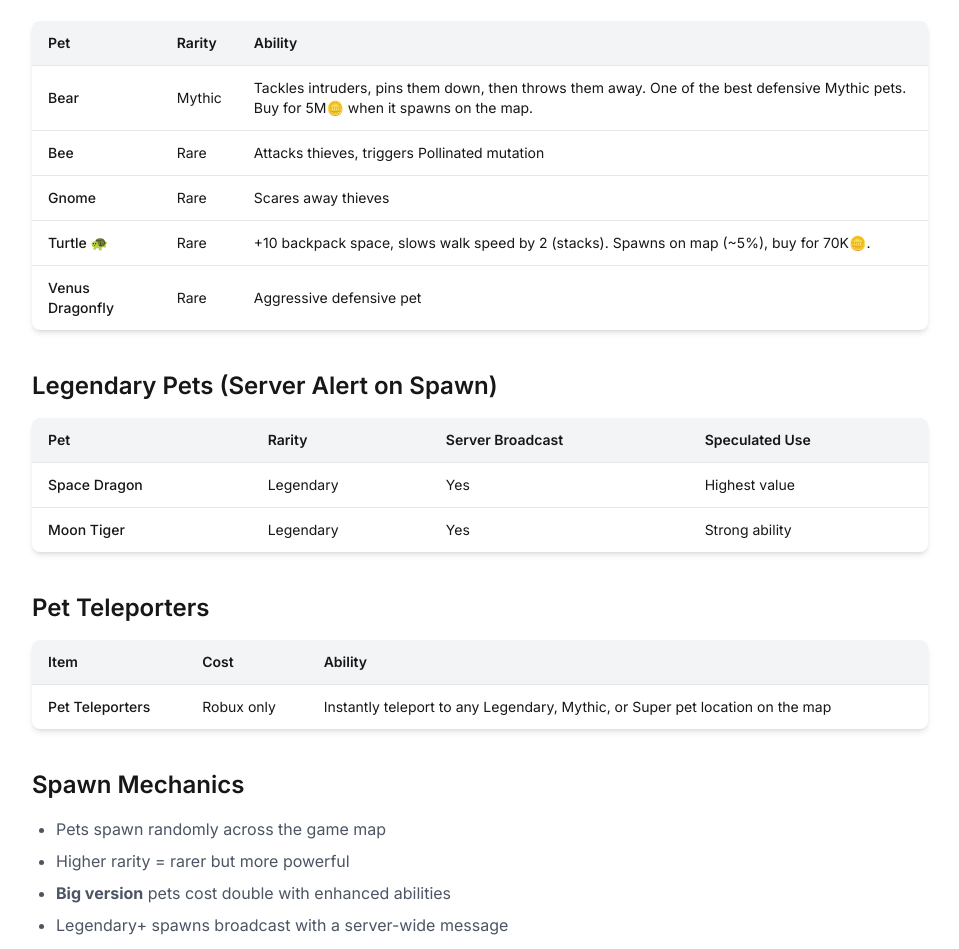
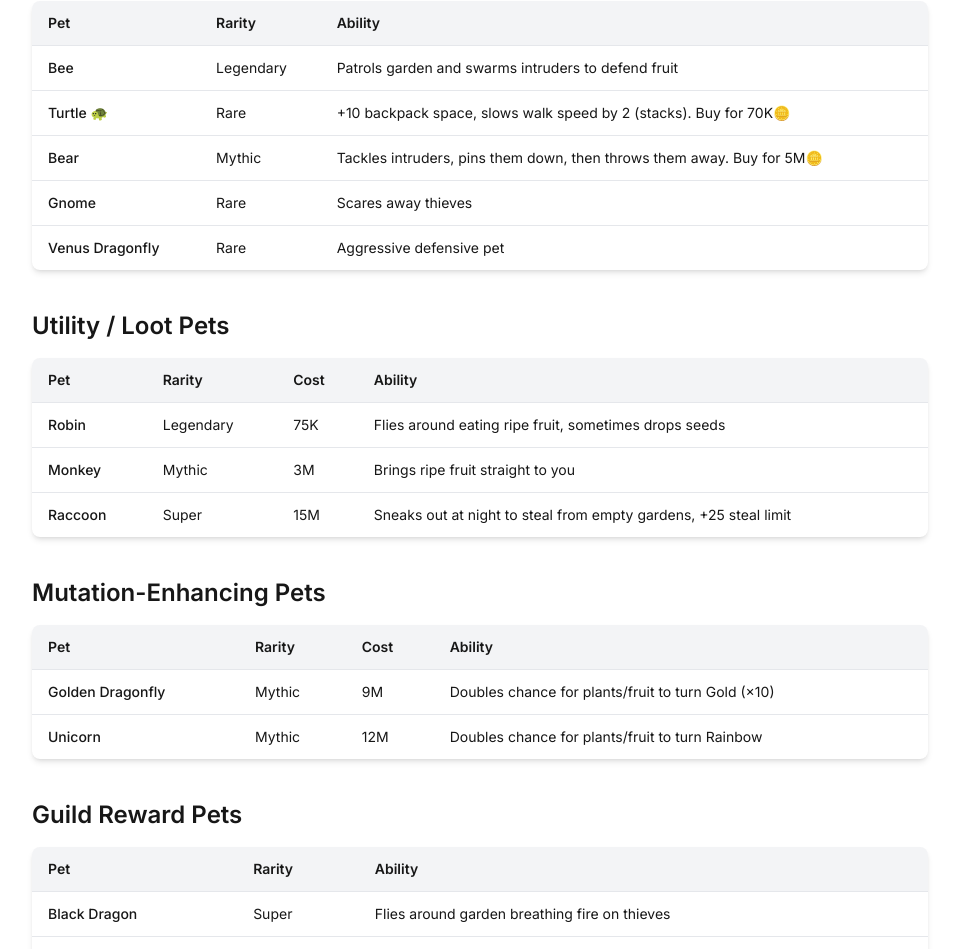
Before and after one commit to Zsmboom/gag2-calculator, a Next.js app: page /pets in a window 1280 px wide. Shown: the part 723-1672 px from the top of the page, without its empty margins (160-1119 px from the left). Built offline with nearby package versions, Linux system fonts and the light colour scheme.

Commit message:
fix: pets page with Beebom 14-pet list, mutation multipliers corrected to Beebom

```diff
--- a/src/app/mutations/page.tsx
+++ b/src/app/mutations/page.tsx
@@ -17,20 +17,19 @@ const tdClass = 'px-4 py-3 text-sm';
 
 const CONFIRMED = [
   { name: 'Aurora', mult: '×1.5', rarity: 'Mythic', how: 'Aurora Borealis night weather event' },
-  { name: 'Bloodlit', mult: '×80', rarity: 'Legendary', how: 'Blood Moon event (every 4h Lunar Glow variation)' },
-  { name: 'Electric', mult: '×70', rarity: 'Legendary', how: 'Thunderstorm weather (rare)' },
-  { name: 'Frozen', mult: '×40', rarity: 'Epic', how: 'Frost event — crop must already be Wet' },
-  { name: 'Rainbow', mult: '×30', rarity: 'Epic', how: 'Rainbow Seed trigger / natural 0.1%' },
-  { name: 'Starstruck', mult: '×25', rarity: 'Epic', how: 'Unknown event' },
+  { name: 'Bloodlit', mult: '×80 (unconfirmed)', rarity: 'Legendary', how: 'Blood Moon event (every 4h Lunar Glow variation)' },
+  { name: 'Electric', mult: '×25 (Beebom 2026)', rarity: 'Legendary', how: 'Thunderstorm weather (rare)' },
+  { name: 'Frozen', mult: '×3 (Beebom 2026)', rarity: 'Epic', how: 'Frost event — crop must already be Wet' },
+  { name: 'Rainbow', mult: '×10 (Beebom 2026)', rarity: 'Epic', how: 'Rainbow Seed trigger / natural 0.1%' },
+  { name: 'Starstruck', mult: 'TBA', rarity: 'Epic', how: 'Unknown event' },
   { name: 'Gold', mult: '×10', rarity: 'Rare', how: 'Gold Seed trigger / natural 1% / Dragonfly pet' },
-  { name: 'Chained', mult: '×4', rarity: 'Rare', how: 'Unknown' },
 ];
 
 const WEATHER = [
   { weather: 'Aurora Borealis', mutation: 'Aurora', mult: '×1.5' },
   { weather: 'Rain', mutation: 'Wet', mult: '×2' },
-  { weather: 'Thunderstorm', mutation: 'Wet → Electric', mult: '×2 → ×70' },
-  { weather: 'Frost', mutation: 'Chilled → Frozen', mult: '×2 → ×40' },
+  { weather: 'Thunderstorm', mutation: 'Wet → Electric', mult: '×2 → ×25 (Beebom 2026)' },
+  { weather: 'Frost', mutation: 'Chilled → Frozen', mult: '×2 → ×3 (Beebom 2026)' },
   { weather: 'Blood Moon', mutation: 'Bloodlit', mult: '×80' },
   { weather: 'Lunar Glow', mutation: 'Moonlit', mult: '×2' },
   { weather: 'Sandstorm', mutation: 'Sandy', mult: '×3' },
@@ -55,8 +54,8 @@ const BASE_WEATHER = [
 
 const STRATEGY = [
   { phase: 'Early', target: 'Gold (×10)', method: 'Mass plant for 1% natural chance' },
-  { phase: 'Mid', target: 'Frozen (×40)', method: 'Frost weather + pre-soak crops (Wet)' },
-  { phase: 'Late', target: 'Electric (×70)', method: 'Wait for Thunderstorm event' },
+  { phase: 'Mid', target: 'Frozen (×3)', method: 'Frost weather + pre-soak crops (Wet)' },
+  { phase: 'Late', target: 'Electric (×25)', method: 'Wait for Thunderstorm event' },
   { phase: 'Endgame', target: 'Bloodlit (×80)', method: 'Time your harvest for Blood Moon (every 4h)' },
 ];
 
--- a/src/app/pets/page.tsx
+++ b/src/app/pets/page.tsx
@@ -16,31 +16,42 @@ const thClass = 'px-4 py-3 text-left text-sm font-semibold';
 const tdClass = 'px-4 py-3 text-sm';
 
 const SUPPORT = [
-  { pet: 'Deer', rarity: 'Common', cost: '50K', ability: '+10% plant growth speed' },
-  { pet: 'Frog', rarity: 'Common', cost: '~10K', ability: 'Increases mutation chance' },
-  { pet: 'Owl', rarity: 'Uncommon', cost: '25K', ability: 'Night vision + rare spawn alerts' },
-  { pet: 'Golden Dragonfly', rarity: 'Legendary', cost: '~3M', ability: 'Doubles the chance for plants and fruit to turn Gold (×10 value). Spawn chance 0.6%. Costs 9M🪙 in the shop. Endgame investment — pair with Gold mutation strategy.' },
+  { pet: 'Frog', rarity: 'Common', cost: '10K', ability: '+5 jump height' },
+  { pet: 'Bunny', rarity: 'Common', cost: '20K', ability: '+5 walk speed' },
+  { pet: 'Owl', rarity: 'Uncommon', cost: '25K', ability: 'Extends night view by 12.5%, hoots when rare pet spawns' },
+  { pet: 'Deer', rarity: 'Rare', cost: '50K', ability: '+10% plant growth speed' },
 ];
 
 const DEFENSIVE = [
-  { pet: 'Bear', rarity: 'Mythic', ability: 'Tackles intruders, pins them down, then throws them away. One of the best defensive Mythic pets. Buy for 5M🪙 when it spawns on the map.' },
-  { pet: 'Bee', rarity: 'Rare', ability: 'Attacks thieves, triggers Pollinated mutation' },
+  { pet: 'Bee', rarity: 'Legendary', ability: 'Patrols garden and swarms intruders to defend fruit' },
+  { pet: 'Turtle 🐢', rarity: 'Rare', ability: '+10 backpack space, slows walk speed by 2 (stacks). Buy for 70K🪙' },
+  { pet: 'Bear', rarity: 'Mythic', ability: 'Tackles intruders, pins them down, then throws them away. Buy for 5M🪙' },
   { pet: 'Gnome', rarity: 'Rare', ability: 'Scares away thieves' },
-  { pet: 'Turtle 🐢', rarity: 'Rare', ability: '+10 backpack space, slows walk speed by 2 (stacks). Spawns on map (~5%), buy for 70K🪙.' },
   { pet: 'Venus Dragonfly', rarity: 'Rare', ability: 'Aggressive defensive pet' },
 ];
 
-const LEGENDARY = [
-  { pet: 'Space Dragon', rarity: 'Legendary', broadcast: 'Yes', use: 'Highest value' },
-  { pet: 'Moon Tiger', rarity: 'Legendary', broadcast: 'Yes', use: 'Strong ability' },
+const UTILITY = [
+  { pet: 'Robin', rarity: 'Legendary', cost: '75K', ability: 'Flies around eating ripe fruit, sometimes drops seeds' },
+  { pet: 'Monkey', rarity: 'Mythic', cost: '3M', ability: 'Brings ripe fruit straight to you' },
+  { pet: 'Raccoon', rarity: 'Super', cost: '15M', ability: 'Sneaks out at night to steal from empty gardens, +25 steal limit' },
 ];
 
-const UTILITY = [
+const MUTATION_ENHANCING = [
+  { pet: 'Golden Dragonfly', rarity: 'Mythic', cost: '9M', ability: 'Doubles chance for plants/fruit to turn Gold (×10)' },
+  { pet: 'Unicorn', rarity: 'Mythic', cost: '12M', ability: 'Doubles chance for plants/fruit to turn Rainbow' },
+];
+
+const GUILD_REWARD = [
+  { pet: 'Black Dragon', rarity: 'Super', ability: 'Flies around garden breathing fire on thieves' },
+  { pet: 'Ice Serpent', rarity: 'Super', ability: 'Flies around garden breathing frost on thieves' },
+];
+
+const TELEPORTERS = [
   { item: 'Pet Teleporters', rarity: '—', cost: 'Robux only', ability: 'Instantly teleport to any Legendary, Mythic, or Super pet location on the map' },
 ];
 
 const STRATEGY = [
-  { phase: 'Early', pet: 'Deer (10K)', use: 'Speed up early growth' },
+  { phase: 'Early', pet: 'Deer (50K)', use: 'Speed up early growth' },
   { phase: 'Mid', pet: 'Bee', use: 'Garden defense' },
   { phase: 'Late', pet: 'Owl', use: 'Rare spawn tracking' },
   { phase: 'Endgame', pet: 'Golden Dragonfly', use: 'Maximize Gold mutation output' },
@@ -114,24 +125,74 @@ export default function PetsPage() {
               </div>
 
               <div>
-                <h2 className="text-2xl font-semibold mb-4">Legendary Pets (Server Alert on Spawn)</h2>
+                <h2 className="text-2xl font-semibold mb-4">Utility / Loot Pets</h2>
                 <div className="overflow-x-auto bg-white dark:bg-gray-800 rounded-lg shadow-md">
                   <table className="w-full">
                     <thead className="bg-gray-100 dark:bg-gray-700">
                       <tr>
                         <th className={thClass}>Pet</th>
                         <th className={thClass}>Rarity</th>
-                        <th className={thClass}>Server Broadcast</th>
-                        <th className={thClass}>Speculated Use</th>
+                        <th className={thClass}>Cost</th>
+                        <th className={thClass}>Ability</th>
                       </tr>
                     </thead>
                     <tbody>
-                      {LEGENDARY.map((p) => (
+                      {UTILITY.map((p) => (
                         <tr key={p.pet} className="border-t border-gray-200 dark:border-gray-700">
                           <td className={`${tdClass} font-medium`}>{p.pet}</td>
                           <td className={tdClass}>{p.rarity}</td>
-                          <td className={tdClass}>{p.broadcast}</td>
-                          <td className={tdClass}>{p.use}</td>
+                          <td className={tdClass}>{p.cost}</td>
+                          <td className={tdClass}>{p.ability}</td>
+                        </tr>
+                      ))}
+                    </tbody>
+                  </table>
+                </div>
+              </div>
+
+              <div>
+                <h2 className="text-2xl font-semibold mb-4">Mutation-Enhancing Pets</h2>
+                <div className="overflow-x-auto bg-white dark:bg-gray-800 rounded-lg shadow-md">
+                  <table className="w-full">
+                    <thead className="bg-gray-100 dark:bg-gray-700">
+                      <tr>
+                        <th className={thClass}>Pet</th>
+                        <th className={thClass}>Rarity</th>
+                        <th className={thClass}>Cost</th>
+                        <th className={thClass}>Ability</th>
+                      </tr>
+                    </thead>
+                    <tbody>
+                      {MUTATION_ENHANCING.map((p) => (
+                        <tr key={p.pet} className="border-t border-gray-200 dark:border-gray-700">
+                          <td className={`${tdClass} font-medium`}>{p.pet}</td>
+                          <td className={tdClass}>{p.rarity}</td>
+                          <td className={tdClass}>{p.cost}</td>
+                          <td className={tdClass}>{p.ability}</td>
+                        </tr>
+                      ))}
+                    </tbody>
+                  </table>
+                </div>
+              </div>
+
+              <div>
+                <h2 className="text-2xl font-semibold mb-4">Guild Reward Pets</h2>
+                <div className="overflow-x-auto bg-white dark:bg-gray-800 rounded-lg shadow-md">
+                  <table className="w-full">
+                    <thead className="bg-gray-100 dark:bg-gray-700">
+                      <tr>
+                        <th className={thClass}>Pet</th>
+                        <th className={thClass}>Rarity</th>
+                        <th className={thClass}>Ability</th>
+                      </tr>
+                    </thead>
+                    <tbody>
+                      {GUILD_REWARD.map((p) => (
+                        <tr key={p.pet} className="border-t border-gray-200 dark:border-gray-700">
+                          <td className={`${tdClass} font-medium`}>{p.pet}</td>
+                          <td className={tdClass}>{p.rarity}</td>
+                          <td className={tdClass}>{p.ability}</td>
                         </tr>
                       ))}
                     </tbody>
@@ -151,7 +212,7 @@ export default function PetsPage() {
                       </tr>
                     </thead>
                     <tbody>
-                      {UTILITY.map((u) => (
+                      {TELEPORTERS.map((u) => (
                         <tr key={u.item} className="border-t border-gray-200 dark:border-gray-700">
                           <td className={`${tdClass} font-medium`}>{u.item}</td>
                           <td className={tdClass}>{u.cost}</td>
```
Also changed, not shown: 1 other file (tests, documents, lock files or other folders).
